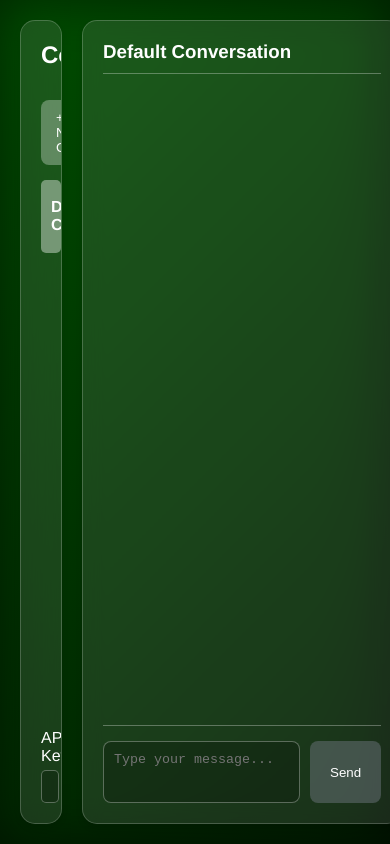
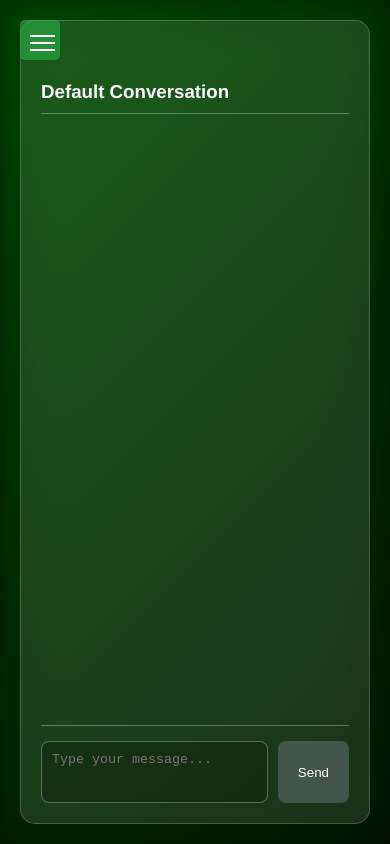
Before and after one commit to axxish/front4gemini, a Vue app: page / in a window 390 px wide. Built offline with nearby package versions, Linux system fonts and the light colour scheme.

Commit message:
bug fixed + responsive

```diff
--- a/src/store/index.ts
+++ b/src/store/index.ts
@@ -103,9 +103,9 @@ export const useAppStore = defineStore('app', {
       }
     },
 
-    async createNewConversation(name = 'New Conversation') {
+    async createNewConversation() {
       const newId = `conv-${Date.now()}`;
-      const defaultName = `${name} ${this.conversations.length + 1}`;
+      const defaultName = `New Chat ${this.conversations.length + 1}`;
 
       const newConversation = {
         id: newId,
@@ -117,23 +117,13 @@ export const useAppStore = defineStore('app', {
       this.conversations.push(newConversation);
       this.currentConversationId = newId;
       saveState(this.$state);
+    },
 
-      // Generate a short name for the conversation based on the first prompt and response
-      if (this.apiKey) {
-        try {
-          const genAI = new GoogleGenerativeAI(this.apiKey);
-          const chatSession = genAI.getGenerativeModel({ model: 'gemini-2.0-flash' }).startChat();
-
-          const result = await chatSession.sendMessage('Generate a short name for this conversation. Respond with just the name, no special symbols, nothing extra.');
-          const response = await result.response;
-          const shortName = response.text();
-
-          // Update the conversation name
-          newConversation.name = shortName || defaultName;
-          saveState(this.$state);
-        } catch (error) {
-          console.error('Error generating short name:', error);
-        }
+    updateConversationName(id: string, name: string) {
+      const conversation = this.conversations.find(conv => conv.id === id);
+      if (conversation) {
+        conversation.name = name;
+        saveState(this.$state);
       }
     },
 
--- a/src/views/HomeView.vue
+++ b/src/views/HomeView.vue
@@ -1,7 +1,14 @@
 <template>
   <div class="home-view">
+    <!-- Burger Menu Button (Mobile) -->
+    <button class="burger-menu" @click="toggleSidebar">
+      <div class="burger-line"></div>
+      <div class="burger-line"></div>
+      <div class="burger-line"></div>
+    </button>
+
     <!-- Sidebar for Conversations (REQ-002) -->
-    <div class="sidebar glass-effect">
+    <div :class="['sidebar', 'glass-effect', { 'sidebar-open': isSidebarOpen }]">
       <h2>Conversations</h2>
       <button @click="startNewConversation">+ New Chat</button>
       <ul>
@@ -33,6 +40,13 @@
         />
       </div>
     </div>
+
+    <!-- Overlay for mobile -->
+    <div
+      v-if="isSidebarOpen"
+      class="mobile-overlay"
+      @click="toggleSidebar"
+    ></div>
 
     <!-- Main Chat Area -->
     <div class="chat-area glass-effect">
@@ -199,38 +213,45 @@
         error.value = null;
 
         try {
-          // Ensure all messages have a `parts` property when adding to the conversation
+          // Add user message to conversation
           const userMessage = {
             role: 'user' as const,
             parts: [{ text: messageText }],
           };
-          if (
-            !currentConversation.value.history.some((msg) => {
-              return JSON.stringify(msg) === JSON.stringify(userMessage);
-            })
-          ) {
-            store.addMessageToCurrentConversation(
-              userMessage.parts[0].text,
-              'user'
-            );
-          }
+          store.addMessageToCurrentConversation(userMessage.parts[0].text, 'user');
 
           // Send the message to the API
           const result = await chatSession.value.sendMessage(messageText);
           const response = await result.response;
           const responseText = response.text();
 
-          // Add the model's response to the conversation history only if not already added
-          const modelMessage = {
-            role: 'model' as const,
-            parts: [{ text: responseText }],
-          };
-          if (
-            !currentConversation.value.history.some((msg) => {
-              return JSON.stringify(msg) === JSON.stringify(modelMessage);
-            })
-          ) {
-            store.addMessageToCurrentConversation(responseText, 'model');
+          // Add the model's response
+          store.addMessageToCurrentConversation(responseText, 'model');
+
+          // If this was the first model response in the conversation, generate a title
+          if (currentConversation.value.history.filter(msg => msg.role === 'model').length === 1) {
+            try {
+              // Create a new chat session just for the title generation
+              const genAI = new GoogleGenerativeAI(apiKey.value as string);
+              const titleSession = genAI.getGenerativeModel({ model: 'gemini-2.0-flash' }).startChat({
+                generationConfig: {
+                  maxOutputTokens: 60,
+                }
+              });
+
+              // Send context and request a structured title
+              const titlePrompt = `Context - User: "${messageText}" Assistant: "${responseText}"
+Based on this exchange, generate a very concise and relevant title (max 6 words). Respond with ONLY the title - no quotes, no explanation, no extra text.`;
+
+              const titleResult = await titleSession.sendMessage(titlePrompt);
+              const titleResponse = await titleResult.response;
+              const title = titleResponse.text().trim();
+
+              // Update the conversation name
+              store.updateConversationName(currentConversation.value.id, title);
+            } catch (e) {
+              console.error('Error generating title:', e);
+            }
           }
         } catch (e: any) {
           console.error('Error sending message:', e);
@@ -270,6 +291,14 @@
         store.deleteConversation(id);
       };
 
+      const isSidebarOpen = ref(false);
+
+      const toggleSidebar = () => {
+        isSidebarOpen.value = !isSidebarOpen.value;
+        // Prevent body scroll when sidebar is open on mobile
+        document.body.style.overflow = isSidebarOpen.value ? 'hidden' : '';
+      };
+
       return {
         apiKey,
         conversations,
@@ -286,6 +315,8 @@
         switchConversation,
         deleteConversation,
         renderMarkdown, // Add the renderMarkdown method to the returned object
+        isSidebarOpen,
+        toggleSidebar,
       };
     },
   });
@@ -581,4 +612,79 @@
   ::-webkit-scrollbar-thumb:hover {
     background: rgba(255, 255, 255, 0.5);
   }
+
+  .burger-menu {
+    display: none; // Hidden by default on desktop
+    position: fixed;
+    top: 20px;
+    left: 20px;
+    z-index: 1000;
+    background: none;
+    border: none;
+    cursor: pointer;
+    padding: 10px;
+    width: 40px;
+    height: 40px;
+    border-radius: 5px;
+    background-color: rgba(40, 167, 69, 0.7);
+
+    .burger-line {
+      width: 25px;
+      height: 2px;
+      background-color: white;
+      margin: 5px 0;
+      transition: 0.3s;
+    }
+
+    &:hover {
+      background-color: rgba(33, 136, 56, 0.9);
+    }
+  }
+
+  .mobile-overlay {
+    display: none;
+    position: fixed;
+    top: 0;
+    left: 0;
+    right: 0;
+    bottom: 0;
+    background-color: rgba(0, 0, 0, 0.5);
+    z-index: 100;
+  }
+
+  .sidebar {
+    transition: transform 0.3s ease;
+    z-index: 1000;
+  }
+
+  @media (max-width: 768px) {
+    .burger-menu {
+      display: block;
+    }
+
+    .mobile-overlay {
+      display: block;
+    }
+
+    .sidebar {
+      position: fixed;
+      top: 0;
+      left: 0;
+      height: 100vh;
+      width: 80%;
+      max-width: 300px;
+      margin: 0;
+      transform: translateX(-100%);
+
+      &.sidebar-open {
+        transform: translateX(0);
+      }
+    }
+
+    .chat-area {
+      width: 100%;
+      margin-left: 0;
+      padding-top: 60px; // Space for burger menu
+    }
+  }
 </style>
```
